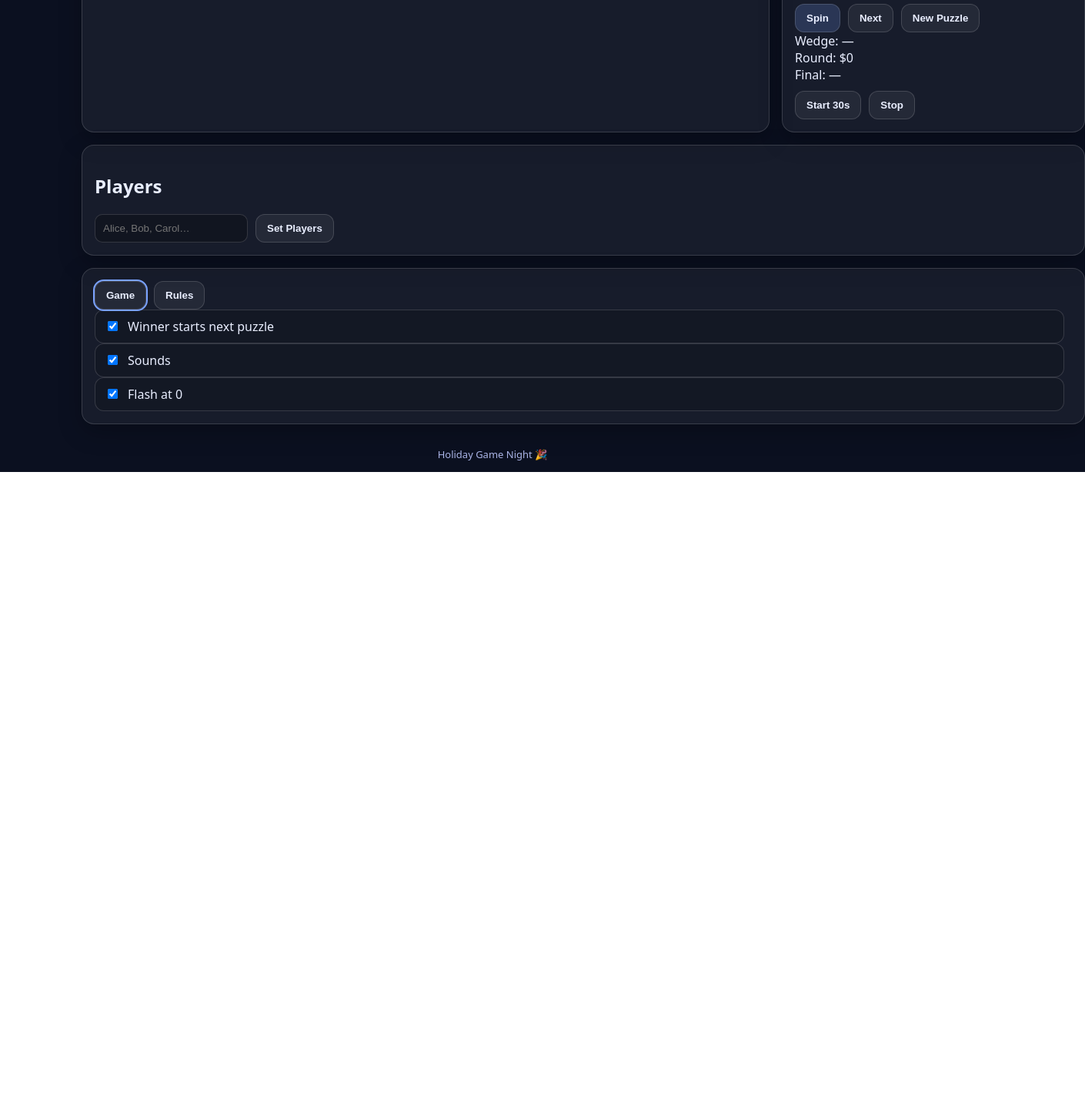
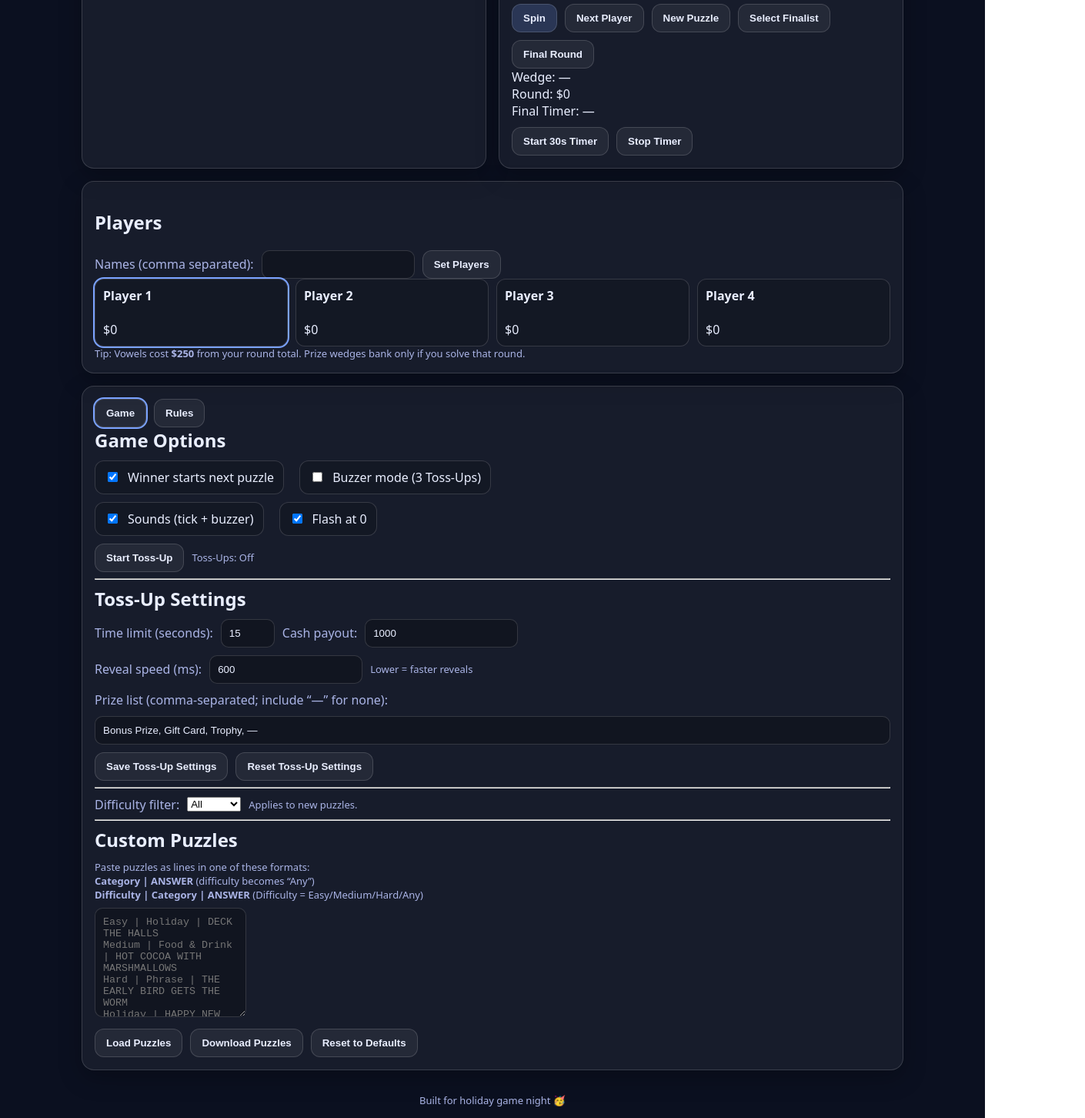
Before and after one commit to balllder/holiday-wheel, a plain HTML site: page index.html in a window 1280 px wide. Shown: the part 619-2071 px from the top of the page at 77% size, 1410 px wide, since content can reach past the window. Before the commit the page ends 1232 px from the top, so only its background shows below. Drawn offline with Linux system fonts and the light colour scheme.

Commit message:
Update index.html

```diff
--- a/index.html
+++ b/index.html
@@ -13,66 +13,70 @@
   </header>
 
   <main class="grid">
-    <!-- PUZZLE -->
     <section class="card">
       <h2>Puzzle</h2>
       <div id="category" class="muted"></div>
 
-      <div id="boardWrap" class="boardWrap">
-        <div id="countdownBadge" class="countdownBadge hidden"></div>
-
-        <!-- Vanna-style board -->
-        <div id="vannaBoard" class="vannaBoard" aria-label="Puzzle board"></div>
+      <!-- Board wrapper so badge + flash overlay works -->
+      <div id="boardWrap" class="boardWrap" aria-label="Puzzle area">
+        <div id="countdownBadge" class="countdownBadge hidden" aria-live="polite"></div>
+        <div id="board" class="board" aria-label="Puzzle board"></div>
       </div>
 
       <div class="row">
-        <input id="letterInput" maxlength="1" placeholder="Letter" />
-        <button id="guessBtn">Guess</button>
-        <input id="solveInput" placeholder="Solve…" />
+        <input id="letterInput" maxlength="1" placeholder="Letter" inputmode="text" />
+        <button id="guessBtn">Guess Letter</button>
+        <input id="solveInput" placeholder="Solve the puzzle…" />
         <button id="solveBtn">Solve</button>
       </div>
 
-      <div id="usedLetters" class="muted small"></div>
-      <div id="status" class="muted small"></div>
+      <div class="muted small" id="usedLetters"></div>
+      <div class="muted small" id="status"></div>
     </section>
 
-    <!-- WHEEL -->
     <section class="card">
       <h2>Wheel</h2>
       <div class="wheelWrap">
         <canvas id="wheel" width="360" height="360"></canvas>
-        <div class="pointer"></div>
+        <div class="pointer" aria-hidden="true"></div>
       </div>
 
       <div class="row">
         <button id="spinBtn">Spin</button>
-        <button id="nextBtn" class="secondary">Next</button>
+        <button id="nextBtn" class="secondary">Next Player</button>
         <button id="newBtn" class="secondary">New Puzzle</button>
+
+        <button id="selectFinalistBtn" class="secondary">Select Finalist</button>
+        <button id="finalBtn" class="secondary">Final Round</button>
       </div>
 
       <div class="score">
-        <div>Wedge: <span id="wedgeValue">—</span></div>
-        <div>Round: $<span id="roundScore">0</span></div>
-        <div>Final: <span id="timerText">—</span></div>
+        <div><span class="label">Wedge:</span> <span id="wedgeValue">—</span></div>
+        <div><span class="label">Round:</span> $<span id="roundScore">0</span></div>
+        <div><span class="label">Final Timer:</span> <span id="timerText">—</span></div>
       </div>
 
       <div class="row">
-        <button id="startTimerBtn" class="secondary">Start 30s</button>
-        <button id="stopTimerBtn" class="secondary">Stop</button>
+        <button id="startTimerBtn" class="secondary">Start 30s Timer</button>
+        <button id="stopTimerBtn" class="secondary">Stop Timer</button>
       </div>
     </section>
 
-    <!-- PLAYERS -->
     <section class="card wide">
       <h2>Players</h2>
       <div class="row">
-        <input id="playersInput" placeholder="Alice, Bob, Carol…" />
+        <label class="muted">Names (comma separated):</label>
+        <input id="playersInput" />
         <button id="setPlayersBtn" class="secondary">Set Players</button>
       </div>
+
       <div id="players" class="players"></div>
+      <div class="muted small" id="buzzerHint"></div>
+      <div class="muted small">
+        Tip: Vowels cost <b>$250</b> from your round total. Prize wedges bank only if you solve that round.
+      </div>
     </section>
 
-    <!-- GAME / RULES -->
     <section class="card wide">
       <div class="tabs">
         <button id="tabGameBtn" class="tab active">Game</button>
@@ -80,36 +84,139 @@
       </div>
 
       <div id="tabGame" class="tabPanel">
+        <h2 style="margin:0 0 10px;">Game Options</h2>
+
+        <div class="row">
           <label class="toggle">
             <input type="checkbox" id="winnerStartsToggle" checked />
-          Winner starts next puzzle
+            <span>Winner starts next puzzle</span>
           </label>
 
           <label class="toggle">
+            <input type="checkbox" id="buzzerModeToggle" />
+            <span>Buzzer mode (3 Toss-Ups)</span>
+          </label>
+        </div>
+
+        <!-- NEW: drama toggles -->
+        <div class="row">
+          <label class="toggle">
             <input type="checkbox" id="soundsToggle" checked />
-          Sounds
+            <span>Sounds (tick + buzzer)</span>
           </label>
 
           <label class="toggle">
             <input type="checkbox" id="flashToggle" checked />
-          Flash at 0
+            <span>Flash at 0</span>
           </label>
         </div>
 
+        <div class="row">
+          <button id="startTossupBtn" class="secondary">Start Toss-Up</button>
+          <div class="muted small" id="tossupStatus">Toss-Ups: Off</div>
+        </div>
+
+        <hr class="sep"/>
+
+        <h2 style="margin:0 0 10px;">Toss-Up Settings</h2>
+        <div class="row">
+          <label class="muted">Time limit (seconds):</label>
+          <input id="tossupTimeLimit" type="number" min="5" max="60" value="15" />
+          <label class="muted">Cash payout:</label>
+          <input id="tossupCash" type="number" min="0" step="50" value="1000" />
+        </div>
+
+        <div class="row">
+          <label class="muted">Reveal speed (ms):</label>
+          <input id="tossupRevealSpeed" type="number" min="150" step="50" value="600" />
+          <span class="muted small">Lower = faster reveals</span>
+        </div>
+
+        <div class="row" style="width:100%;">
+          <label class="muted" style="width:100%;">Prize list (comma-separated; include “—” for none):</label>
+          <input id="tossupPrizes" style="width:100%;" value="Bonus Prize, Gift Card, Trophy, —" />
+        </div>
+
+        <div class="row">
+          <button id="saveTossupSettingsBtn" class="secondary">Save Toss-Up Settings</button>
+          <button id="resetTossupSettingsBtn" class="secondary">Reset Toss-Up Settings</button>
+          <div class="muted small" id="tossupSettingsStatus"></div>
+        </div>
+
+        <hr class="sep"/>
+
+        <div class="row">
+          <label class="muted">Difficulty filter:</label>
+          <select id="difficultyFilter">
+            <option value="All" selected>All</option>
+            <option value="Any">Any</option>
+            <option value="Easy">Easy</option>
+            <option value="Medium">Medium</option>
+            <option value="Hard">Hard</option>
+          </select>
+          <span class="muted small">Applies to new puzzles.</span>
+        </div>
+
+        <hr class="sep"/>
+
+        <h2 style="margin:0 0 10px;">Custom Puzzles</h2>
+        <p class="muted small" style="margin:0 0 8px;">
+          Paste puzzles as lines in one of these formats:
+          <br><b>Category | ANSWER</b> (difficulty becomes “Any”)
+          <br><b>Difficulty | Category | ANSWER</b> (Difficulty = Easy/Medium/Hard/Any)
+        </p>
+
+        <textarea id="puzzlesInput" rows="8" placeholder="Easy | Holiday | DECK THE HALLS
+Medium | Food & Drink | HOT COCOA WITH MARSHMALLOWS
+Hard | Phrase | THE EARLY BIRD GETS THE WORM
+Holiday | HAPPY NEW YEAR"></textarea>
+
+        <div class="row">
+          <button id="loadPuzzlesBtn" class="secondary">Load Puzzles</button>
+          <button id="downloadPuzzlesBtn" class="secondary">Download Puzzles</button>
+          <button id="resetPuzzlesBtn" class="secondary">Reset to Defaults</button>
+        </div>
+
+        <div class="muted small" id="puzzlesStatus"></div>
+      </div>
+
       <div id="tabRules" class="tabPanel" style="display:none;">
-        <h3>House Rules</h3>
-        <textarea id="houseRulesInput" rows="6"></textarea>
+        <h2 style="margin:0 0 10px;">How to Play</h2>
+        <div class="rules">
+          <h3>Buzzer Mode (Toss-Ups)</h3>
+          <ol>
+            <li>Turn on <b>Buzzer mode</b>.</li>
+            <li>Press <b>Start Toss-Up</b> to begin Toss-Up #1 (then #2, #3).</li>
+            <li>Letters reveal automatically; anyone can buzz by tapping their player card.</li>
+            <li>Buzzed player types an answer and hits <b>Solve</b>.</li>
+            <li>Wrong solve locks out for <b>5 seconds</b>.</li>
+            <li>If time expires, the Toss-Up ends and the next begins automatically.</li>
+          </ol>
+        </div>
+
+        <hr class="sep"/>
+
+        <h2 style="margin:0 0 10px;">House Rules</h2>
+        <textarea id="houseRulesInput" rows="6" placeholder="Example:
+- Must solve within 10 seconds after spinning
+- No shouting answers from the couch
+- Winner buys cocoa"></textarea>
+
         <div class="row">
-          <button id="saveHouseRulesBtn" class="secondary">Save</button>
-          <button id="shareHouseRulesBtn" class="secondary">Copy</button>
+          <button id="saveHouseRulesBtn" class="secondary">Save House Rules</button>
+          <button id="shareHouseRulesBtn" class="secondary">Share (Copy)</button>
           <button id="clearHouseRulesBtn" class="secondary">Clear</button>
         </div>
+
         <div id="houseRulesDisplay" class="houseRulesDisplay muted small"></div>
       </div>
     </section>
   </main>
 
-  <footer class="foot muted small">Holiday Game Night 🎉</footer>
+  <footer class="foot muted small">
+    Built for holiday game night 🥳
+  </footer>
+
   <script src="app.js"></script>
 </body>
 </html>
```
Lines whose indentation alone changed are shown as unchanged.
